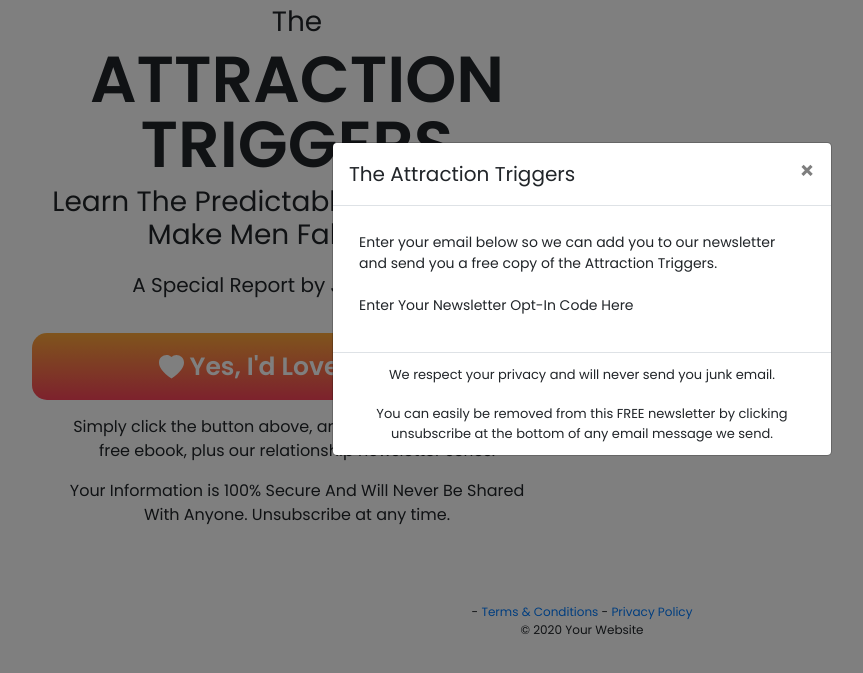
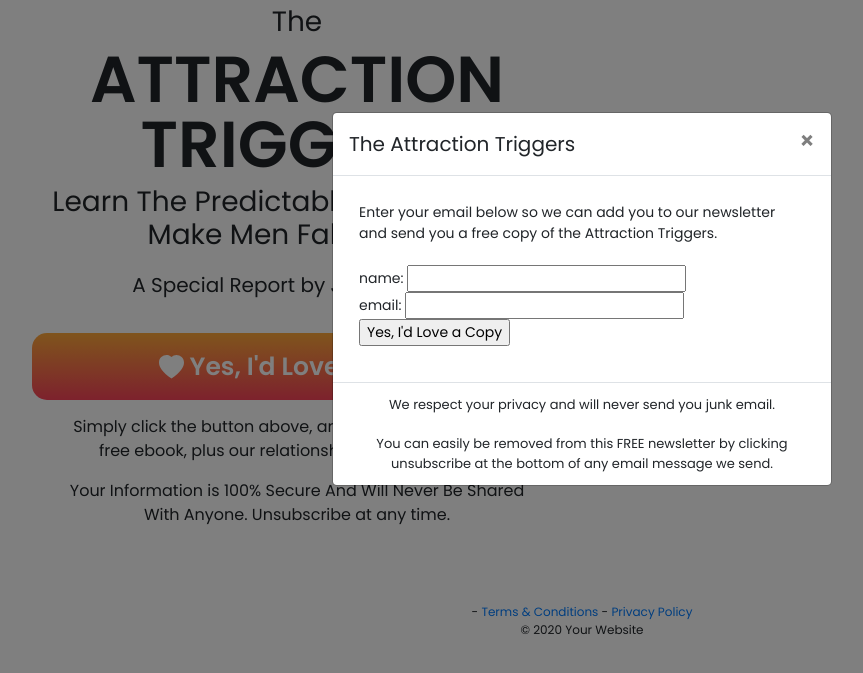
Before and after one commit to CliffordF/Relationshipstatus.tk, a plain HTML site: page index.html in a window 1280 px wide. Both pictures are taken after a click on the button "Yes, I'd Love a Copy". Shown: the part 101-774 px from the top of the page, without its empty margins (58-921 px from the left). Drawn offline with nearby package versions, Linux system fonts and the light colour scheme.

Commit message:
Update index.html

```diff
--- a/index.html
+++ b/index.html
@@ -129,8 +129,19 @@
         Enter your email below so we can add you to our newsletter and send you a free copy of the Attraction Triggers.
         <br />  <br />
 
-       Enter Your Newsletter Opt-In Code Here
-
+<form action="https://app.getresponse.com/add_subscriber.html" accept-charset="utf-8" method="post">
+	<!-- Name -->
+	name: <input type="text" name="name"/><br/>
+	<!-- Email field (required) -->
+	email: <input type="text" name="email"/><br/>
+	<!-- List token -->
+	<!-- Get the token at: https://app.getresponse.com/campaign_list.html -->
+	<input type="hidden" name="campaign_token" value="r8Rb8" />
+	<!-- Add subscriber to the follow-up sequence with a specified day (optional) -->
+	<input type="hidden" name="start_day" value="0" />
+	<!-- Subscriber button -->
+	<input type="submit" value="Yes, I'd Love a Copy"/>
+</form>
       </div>
       <div class="modal-footer" class="modal-footer">
         We respect your privacy and will never send you junk email.
```
